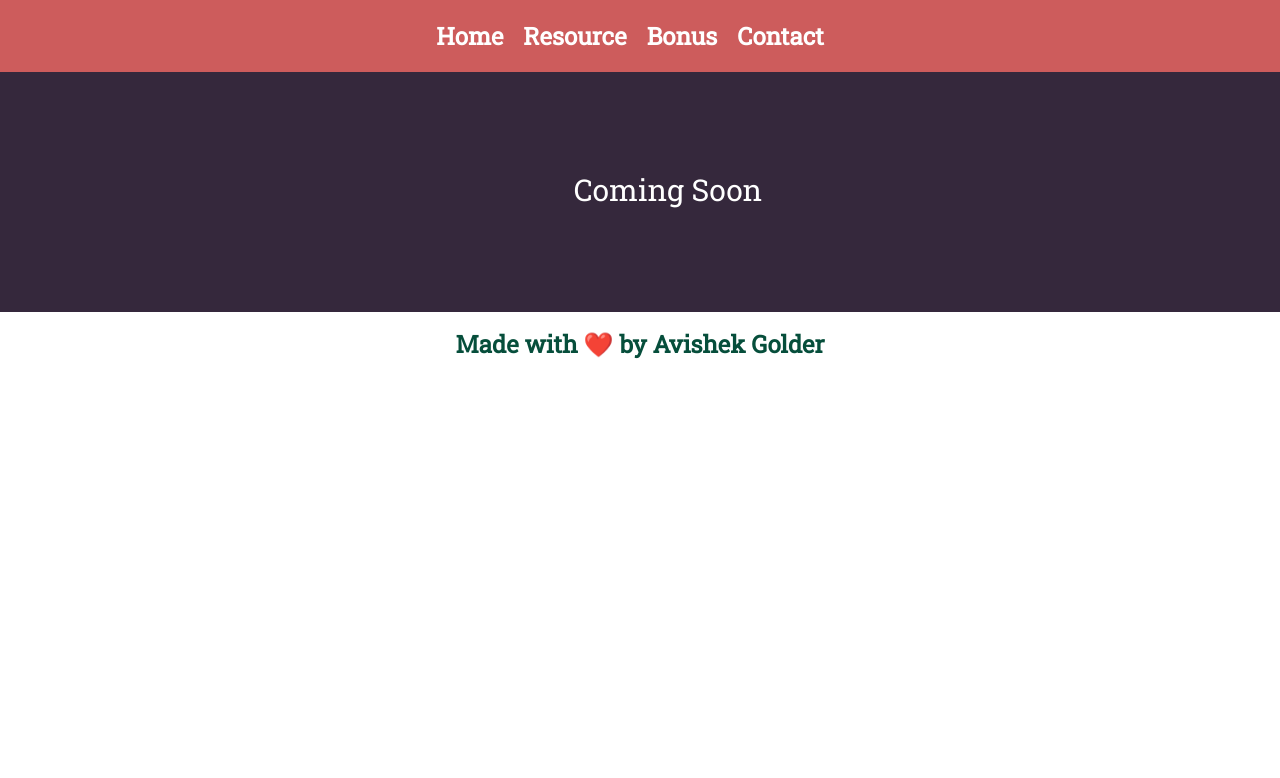
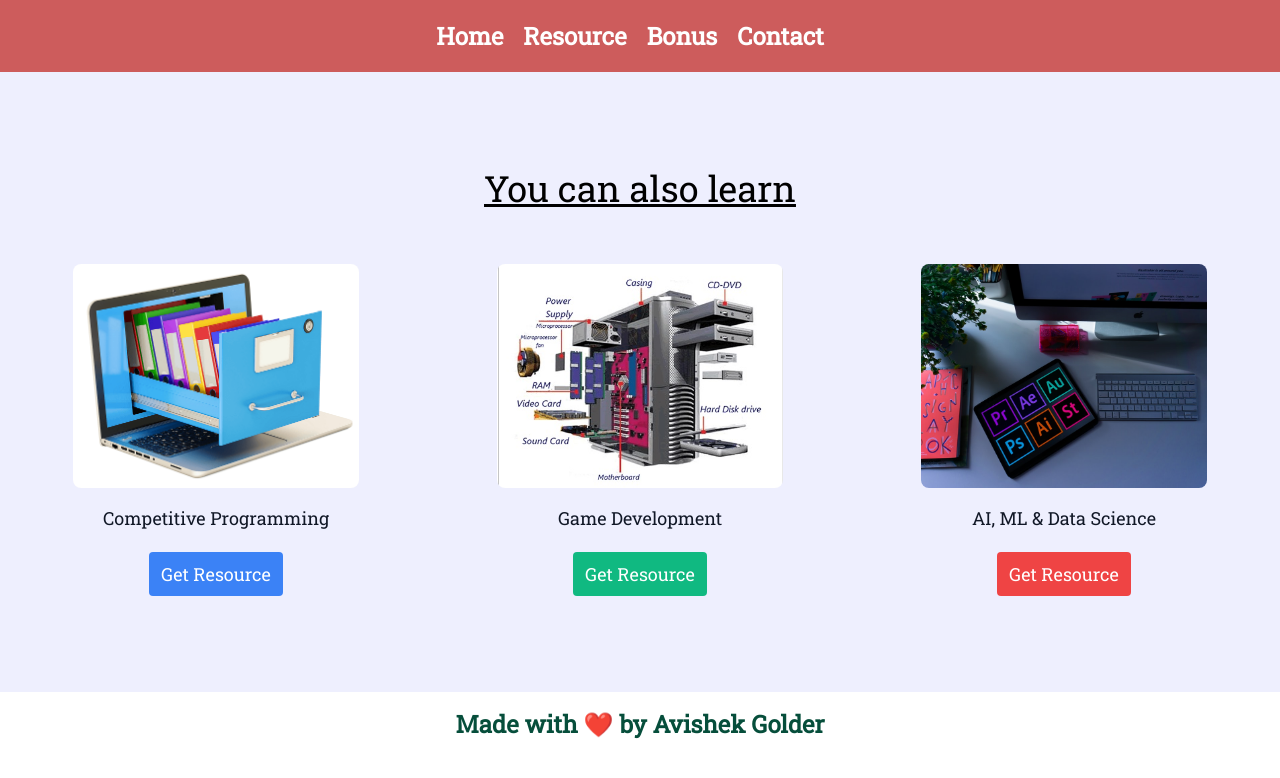
Before and after one commit to imranhc0/diploma_cmt_resource, a plain HTML site: page bonus.html in a window 1280 px wide. Drawn offline with nearby package versions, Linux system fonts and the light colour scheme.

Commit message:
Update bonus.html

```diff
--- a/bonus.html
+++ b/bonus.html
@@ -26,24 +26,43 @@
   </header>
 
 
-      <section class="text-gray-600 body-font hero">
-        <div class="container px-5 py-20 mx-auto flex flex-wrap">
-          <div class="flex relative pt-5 pb-5 sm:items-center md:w-2/3 mx-auto">
+      <section class="text-gray-600 body-font col-blue">
+            <div class="container px-5 py-24 mx-auto ">
+                <div class="flex flex-col text-center w-full mb-10">
+                <h1 class="sm:text-4xl text-4xl mb-4  mb-4 title-font text-black underline">You can also learn</h1>
+                </div>
+                <div class="flex flex-wrap -m-4">
+                  <div class="p-4 lg:w-1/4 md:w-1/2 w:4/5 mx-auto hover:shadow-xl">
+                    <div class="h-full flex flex-col items-center text-center">
+                    <img alt="team" class="flex-shrink-0 rounded-lg w-full h-56 object-cover object-center mb-4" src="img/database1.png">
+                    <div class="w-full">
+                        <h2 class="title-font font-medium text-lg text-gray-900">Competitive Programming</h2>
+                        <a href="subjects/cp.html"><button class="mt-5 inline-flex text-white bg-blue-500 border-0 py-2 px-3 focus:outline-none hover:bg-blue-700 rounded text-lg ">Get Resource</button></a>
+                    </div>
+                    </div>
+                </div>
+                <div class="p-4 lg:w-1/4 md:w-1/2 w:4/5 mx-auto hover:shadow-xl">
+                    <div class="h-full flex flex-col items-center text-center">
+                        <img alt="team" class="flex-shrink-0 rounded-lg w-full h-56 object-cover object-center mb-4" src="img/it1.jpg">
+                        <div class="w-full">
+                        <h2 class="title-font font-medium text-lg text-gray-900">Game Development</h2>
+                        <a href="subjects/game.html"><button class="mt-5 inline-flex text-white bg-green-500 border-0 py-2 px-3 focus:outline-none hover:bg-green-700 rounded text-lg ">Get Resource</button></a>
+                        </div>
+                    </div>
+                    </div>
+                    <div class="p-4 lg:w-1/4 md:w-1/2 w:4/5 mx-auto hover:shadow-xl">
+                    <div class="h-full flex flex-col items-center text-center">
+                        <img alt="team" class="flex-shrink-0 rounded-lg w-full h-56 object-cover object-center mb-4" src="img/gfx1.jfif">
+                        <div class="w-full">
+                        <h2 class="title-font font-medium text-lg text-gray-900">AI, ML & Data Science</h2>
+                        <a href="subjects/ai.html"><button class="mt-5 inline-flex text-white bg-red-500 border-0 py-2 px-3 focus:outline-none hover:bg-red-700 rounded text-lg ">Get Resource</button></a>
+                        </div>
+                    </div>
+                    </div>
 
-            <div class="flex-grow md:pl-8 pl-6 flex sm:items-center items-start flex-col sm:flex-row">
-
-              <div class="flex-grow sm:pl-6 mt-6 sm:mt-0">
-                <h2 class="font-medium title-font text-white mb-1 text-3xl text-center">Coming Soon</h2>
-
-              </div>
+                </div>
             </div>
-          </div>
-
-
-
-        </div>
-      </section>
-
+            </section>
 
       <footer>
         <h3  class="text-center m-4 text-green-900 text-2xl font-bold">Made with ❤️ by Avishek Golder</h3>
```
